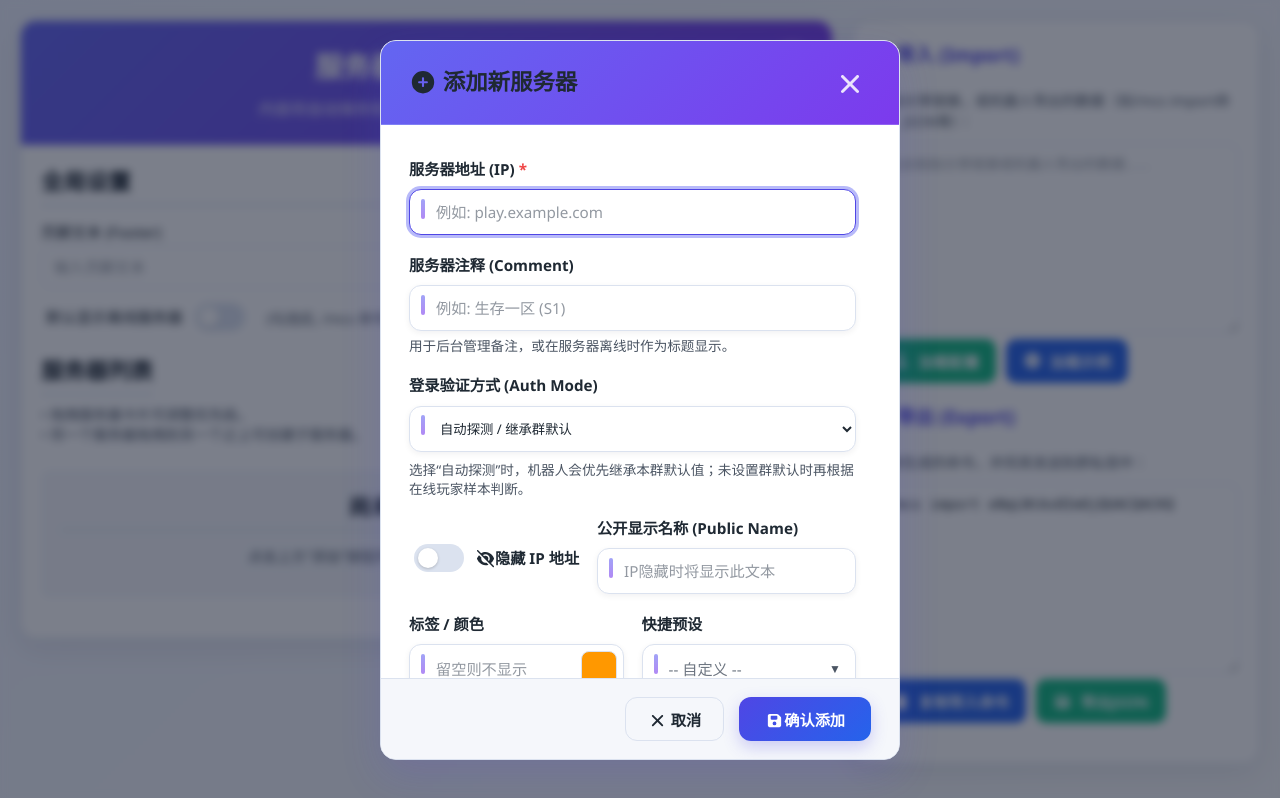
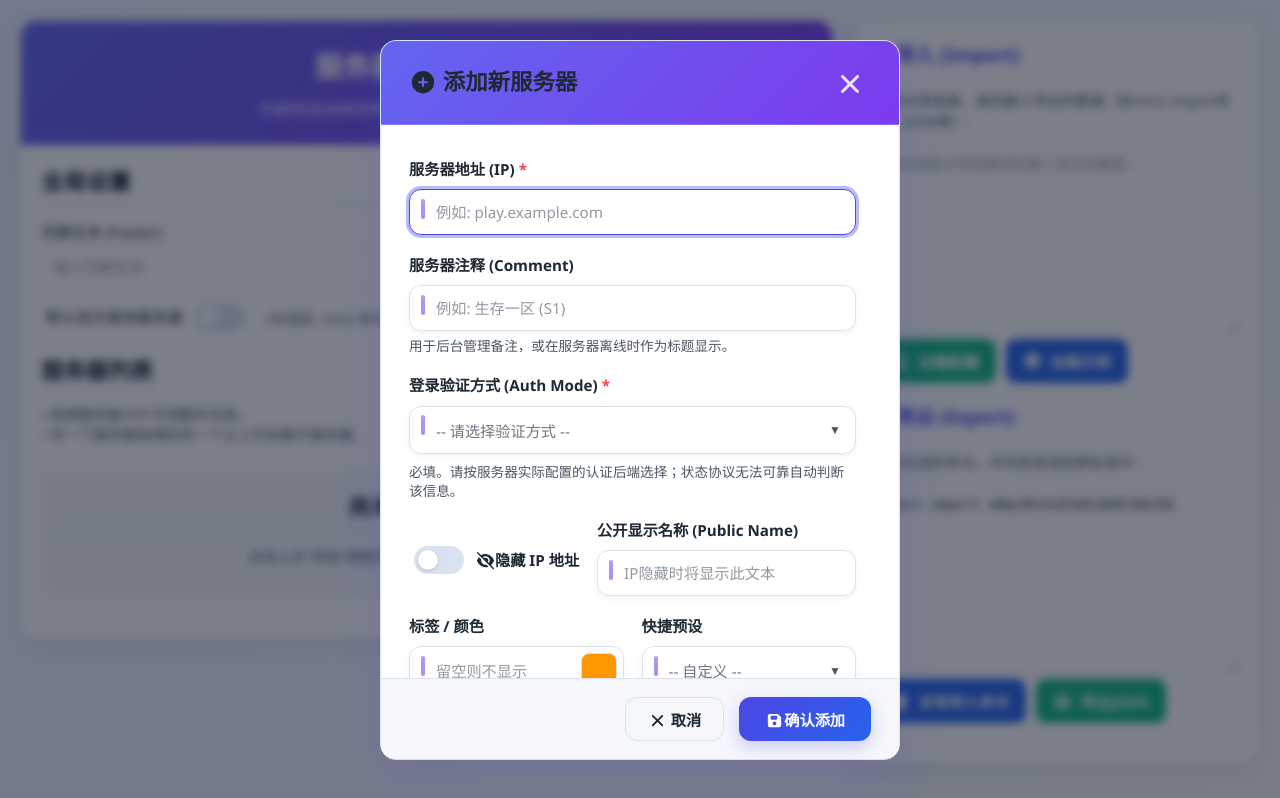
Before and after one commit to FlyingPig278/mcs-editor, a Vue app: page / in a window 1280 px wide. Both pictures are taken after a click on the button "+ 添加服务器". Built offline with nearby package versions, Linux system fonts and the light colour scheme.

Commit message:
feat: 增加 XDU 验证方式并设为必填

```diff
--- a/src/App.vue
+++ b/src/App.vue
@@ -24,7 +24,7 @@ import pako from 'pako'
 
 // --- 数据压缩与编码 ---
 
-type AuthMode = '' | 'official' | 'mua' | 'yggdrasil' | 'offline' | 'mixed'
+type AuthMode = '' | 'xdu' | 'mua' | 'official' | 'yggdrasil' | 'offline' | 'mixed'
 
 // 定义服务器数据在紧凑数组表示中的索引常量，用于优化体积
 const S_IP = 0;
@@ -44,7 +44,9 @@ const AUTH_MODE_TO_CODE: Record<AuthMode, number> = {
   mua: 2,
   yggdrasil: 3,
   offline: 4,
-  mixed: 5
+  mixed: 5,
+  // 只能追加，不能重排已有编号，否则旧版配置链接会被错误解码。
+  xdu: 6
 }
 
 const CODE_TO_AUTH_MODE: Record<number, AuthMode> = {
@@ -53,7 +55,8 @@ const CODE_TO_AUTH_MODE: Record<number, AuthMode> = {
   2: 'mua',
   3: 'yggdrasil',
   4: 'offline',
-  5: 'mixed'
+  5: 'mixed',
+  6: 'xdu'
 }
 
 function normalizeAuthMode(value: unknown): AuthMode {
@@ -250,20 +253,20 @@ const serverTypeLabels: Record<string, string> = {
 }
 
 const authModeOptions: Array<{ value: AuthMode; label: string; shortLabel: string }> = [
-  { value: '', label: '自动探测 / 继承群默认', shortLabel: '自动' },
+  { value: 'xdu', label: 'XDUCraft 本校皮肤站登录', shortLabel: 'XDU' },
+  { value: 'mua', label: 'MUA 联合皮肤站登录', shortLabel: 'MUA' },
   { value: 'official', label: '正版登录', shortLabel: '正版' },
-  { value: 'mua', label: 'MUA 联合皮肤站登录', shortLabel: 'MUA' },
   { value: 'yggdrasil', label: '第三方外置登录', shortLabel: '外置' },
   { value: 'offline', label: '离线验证', shortLabel: '离线登录' },
   { value: 'mixed', label: '混合验证', shortLabel: '混合' }
 ]
 
-const authModeLabels: Record<AuthMode, string> = Object.fromEntries(
+const authModeLabels: Partial<Record<AuthMode, string>> = Object.fromEntries(
     authModeOptions.map(option => [option.value, option.shortLabel])
-) as Record<AuthMode, string>
+) as Partial<Record<AuthMode, string>>
 
 function getAuthModeLabel(value: unknown): string {
-  return authModeLabels[normalizeAuthMode(value)]
+  return authModeLabels[normalizeAuthMode(value)] ?? ''
 }
 
 // --- 3. 核心响应式状态 ---
@@ -326,6 +329,10 @@ const isPresetSelectOpen = ref(false)
 const presetSelectTriggerRef = ref<HTMLElement | null>(null)
 const presetSelectOptionsRef = ref<HTMLElement | null>(null)
 const activePresetIndex = ref(-1)
+const isAuthModeSelectOpen = ref(false)
+const authModeSelectTriggerRef = ref<HTMLElement | null>(null)
+const authModeSelectOptionsRef = ref<HTMLElement | null>(null)
+const activeAuthModeIndex = ref(-1)
 const isColorPickerOpen = ref(false)
 const colorPickerTriggerRef = ref<HTMLElement | null>(null)
 const colorPickerPanelRef = ref<HTMLElement | null>(null)
@@ -423,6 +430,12 @@ function handleGlobalKeydown(event: KeyboardEvent) {
       isColorPickerOpen.value = false;
       (colorPickerTriggerRef.value as HTMLElement | null)?.focus()
     }
+    else if (isAuthModeSelectOpen.value) {
+      event.preventDefault()
+      isAuthModeSelectOpen.value = false
+      activeAuthModeIndex.value = -1
+      authModeSelectTriggerRef.value?.focus()
+    }
     else if (isPresetSelectOpen.value) {
       event.preventDefault()
       isPresetSelectOpen.value = false;
@@ -440,6 +453,11 @@ function handleGlobalKeydown(event: KeyboardEvent) {
   } else if (event.key === 'Tab') {
     if (isColorPickerOpen.value) {
       isColorPickerOpen.value = false
+      trapFocus(event, serverModalRef)
+    }
+    else if (isAuthModeSelectOpen.value) {
+      isAuthModeSelectOpen.value = false
+      activeAuthModeIndex.value = -1
       trapFocus(event, serverModalRef)
     }
     else if (isPresetSelectOpen.value) {
@@ -538,6 +556,11 @@ const selectedPresetObject = computed<{ tag: string; tag_color_with_hash: string
   return presets[currentServerData.value.selectedPreset]
 })
 
+const selectedAuthModeOption = computed(() => {
+  const selectedMode = normalizeAuthMode(currentServerData.value?.auth_mode)
+  return authModeOptions.find(option => option.value === selectedMode)
+})
+
 const isAddMode = computed(() => modalMode.value === MODAL_MODE.ADD);
 
 // --- (G) 响应式布局与手风琴效果 ---
@@ -665,6 +688,8 @@ async function openServerModal(serverToEdit: Server | null = null, parentServer:
   }
 
   isSaving.value = false;
+  isAuthModeSelectOpen.value = false
+  activeAuthModeIndex.value = -1
 
   // 先将数据设为 null，以确保 Vue 的 v-if 指令能够正确触发组件的重新渲染
   currentServerData.value = null
@@ -688,6 +713,8 @@ async function openServerModal(serverToEdit: Server | null = null, parentServer:
  */
 function closeServerModal() {
   isServerModalVisible.value = false
+  isAuthModeSelectOpen.value = false
+  activeAuthModeIndex.value = -1
 
   if (cancelModalTimeout) {
     clearTimeout(cancelModalTimeout)
@@ -716,6 +743,13 @@ async function saveServer() {
     showAlert('服务器地址 (IP) 不能为空！', '保存失败');
     isSaving.value = false;
     return;
+  }
+
+  server.auth_mode = normalizeAuthMode(server.auth_mode)
+  if (!server.auth_mode) {
+    showAlert('请选择登录验证方式！', '保存失败')
+    isSaving.value = false
+    return
   }
 
   const isIpChanged = newIp !== editingServerIp.value;
@@ -926,6 +960,8 @@ function onColorInput(server: Server) {
  * @description 切换父服务器下拉框的显示。
  */
 function toggleParentSelect() {
+  isAuthModeSelectOpen.value = false
+  activeAuthModeIndex.value = -1
   isParentSelectOpen.value = !isParentSelectOpen.value
   if (isParentSelectOpen.value) {
     const currentIndex = potentialParentServers.value.findIndex(p => p.ip === currentServerData.value?.parent_ip);
@@ -993,6 +1029,8 @@ function handleClickOutsideParentSelect(event: MouseEvent) {
  * @description 切换快捷预设下拉框的显示。
  */
 function togglePresetSelect() {
+  isAuthModeSelectOpen.value = false
+  activeAuthModeIndex.value = -1
   isPresetSelectOpen.value = !isPresetSelectOpen.value;
   if (isPresetSelectOpen.value) {
     const presetKeys = Object.keys(presets);
@@ -1053,6 +1091,100 @@ function handleClickOutsidePresetSelect(event: MouseEvent) {
       presetSelectOptionsRef.value && !(presetSelectOptionsRef.value as HTMLElement).contains(event.target as Node)
   ) {
     isPresetSelectOpen.value = false
+  }
+}
+
+/**
+ * @description 切换登录验证方式下拉框，并把键盘高亮定位到当前选项。
+ */
+function toggleAuthModeSelect() {
+  isPresetSelectOpen.value = false
+  activePresetIndex.value = -1
+  isParentSelectOpen.value = false
+  activeParentIndex.value = -1
+  isAuthModeSelectOpen.value = !isAuthModeSelectOpen.value
+
+  if (isAuthModeSelectOpen.value) {
+    const selectedMode = normalizeAuthMode(currentServerData.value?.auth_mode)
+    activeAuthModeIndex.value = Math.max(
+        0,
+        authModeOptions.findIndex(option => option.value === selectedMode)
+    )
+    nextTick(() => {
+      const trigger = authModeSelectTriggerRef.value
+      const options = authModeSelectOptionsRef.value
+      const modalBody = trigger?.closest('.modal-body')
+      if (!(modalBody instanceof HTMLElement) || !options) return
+
+      // 绝对定位的列表会被可滚动的弹窗正文裁切；仅滚动正文到恰好容纳列表，
+      // 不改变弹窗或其他自定义下拉框的布局。
+      const overflow = options.getBoundingClientRect().bottom
+          - modalBody.getBoundingClientRect().bottom
+      if (overflow > 0) {
+        modalBody.scrollTop += overflow + 8
+      }
+    })
+  } else {
+    activeAuthModeIndex.value = -1
+  }
+}
+
+/**
+ * @description 支持上下方向键、Home/End 和 Enter/Space 选择登录验证方式。
+ */
+function handleAuthModeSelectKeydown(event: KeyboardEvent) {
+  if (!isAuthModeSelectOpen.value) {
+    if (['ArrowDown', 'ArrowUp', 'Enter', ' '].includes(event.key)) {
+      event.preventDefault()
+      toggleAuthModeSelect()
+    }
+    return
+  }
+
+  const lastIndex = authModeOptions.length - 1
+  if (event.key === 'ArrowDown') {
+    event.preventDefault()
+    activeAuthModeIndex.value = (activeAuthModeIndex.value + 1) % authModeOptions.length
+  } else if (event.key === 'ArrowUp') {
+    event.preventDefault()
+    activeAuthModeIndex.value = (activeAuthModeIndex.value - 1 + authModeOptions.length) % authModeOptions.length
+  } else if (event.key === 'Home') {
+    event.preventDefault()
+    activeAuthModeIndex.value = 0
+  } else if (event.key === 'End') {
+    event.preventDefault()
+    activeAuthModeIndex.value = lastIndex
+  } else if (event.key === 'Enter' || event.key === ' ') {
+    event.preventDefault()
+    const selected = authModeOptions[activeAuthModeIndex.value]
+    if (selected) selectAuthMode(selected.value)
+  }
+
+  nextTick(() => {
+    authModeSelectOptionsRef.value
+        ?.querySelector('.is-active')
+        ?.scrollIntoView({ block: 'nearest' })
+  })
+}
+
+function selectAuthMode(mode: AuthMode) {
+  if (currentServerData.value) {
+    currentServerData.value.auth_mode = mode
+  }
+  isAuthModeSelectOpen.value = false
+  activeAuthModeIndex.value = -1
+  authModeSelectTriggerRef.value?.focus()
+}
+
+function handleClickOutsideAuthModeSelect(event: MouseEvent) {
+  const target = event.target as Node
+  if (
+      isAuthModeSelectOpen.value &&
+      !authModeSelectTriggerRef.value?.contains(target) &&
+      !authModeSelectOptionsRef.value?.contains(target)
+  ) {
+    isAuthModeSelectOpen.value = false
+    activeAuthModeIndex.value = -1
   }
 }
 
@@ -1471,6 +1603,14 @@ const startWatch = () => {
 // --- 9. 初始化与生命周期 ---
 
 onMounted(async () => {
+  // 先注册全局交互，确保通过 URL 导入配置后提前返回时，下拉框仍可正常使用。
+  document.addEventListener('keydown', handleGlobalKeydown)
+  document.addEventListener('mousedown', handleClickOutsideParentSelect)
+  document.addEventListener('mousedown', handleClickOutsidePresetSelect)
+  document.addEventListener('mousedown', handleClickOutsideAuthModeSelect)
+  window.addEventListener('resize', handleResize)
+  handleResize()
+
   // 优先检查 URL search params 中是否有名为 'data' 的参数
   const urlParams = new URLSearchParams(window.location.search);
   const dataFromUrl = urlParams.get('data');
@@ -1527,10 +1667,6 @@ onMounted(async () => {
     applyTheme(prefersDark)
   }
 
-  // 添加全局事件监听
-  document.addEventListener('keydown', handleGlobalKeydown);
-  window.addEventListener('resize', handleResize);
-  handleResize(); // 初始加载时执行一次
 });
 
 onBeforeUnmount(() => {
@@ -1539,6 +1675,7 @@ onBeforeUnmount(() => {
   window.removeEventListener('resize', handleResize);
   document.removeEventListener('mousedown', handleClickOutsideParentSelect);
   document.removeEventListener('mousedown', handleClickOutsidePresetSelect);
+  document.removeEventListener('mousedown', handleClickOutsideAuthModeSelect);
 });
 
 </script>
@@ -1817,15 +1954,58 @@ onBeforeUnmount(() => {
 
               <div class="form-row">
                 <div class="form-group grow">
-                  <label for="auth-mode-select">登录验证方式 (Auth Mode)</label>
-                  <select id="auth-mode-select" v-model="currentServerData.auth_mode">
-                    <option v-for="option in authModeOptions" :key="option.value || 'auto'"
-                            :value="option.value">
-                      {{ option.label }}
-                    </option>
-                  </select>
+                  <label id="auth-mode-select-label">
+                    登录验证方式 (Auth Mode) <span class="required">*</span>
+                  </label>
+                  <div class="custom-select-container">
+                    <button id="auth-mode-select" ref="authModeSelectTriggerRef" type="button"
+                            class="custom-select-trigger"
+                            aria-haspopup="listbox" aria-labelledby="auth-mode-select-label auth-mode-select"
+                            aria-required="true"
+                            :aria-invalid="!normalizeAuthMode(currentServerData.auth_mode)"
+                            :aria-expanded="isAuthModeSelectOpen"
+                            :aria-activedescendant="isAuthModeSelectOpen && activeAuthModeIndex > -1
+                              ? `auth-mode-option-${activeAuthModeIndex}`
+                              : undefined"
+                            @click="toggleAuthModeSelect"
+                            @keydown="handleAuthModeSelectKeydown">
+                      <span v-if="selectedAuthModeOption" class="selected-option-content">
+                        <span class="auth-mode-badge"
+                              :data-mode="selectedAuthModeOption.value">
+                          {{ selectedAuthModeOption.shortLabel }}
+                        </span>
+                        <span class="option-text">{{ selectedAuthModeOption.label }}</span>
+                      </span>
+                      <span v-else class="option-placeholder">-- 请选择验证方式 --</span>
+                      <span class="custom-select-arrow"
+                            :class="{ 'is-open': isAuthModeSelectOpen }">▼</span>
+                    </button>
+
+                    <transition name="modal-fade">
+                      <ul v-if="isAuthModeSelectOpen" ref="authModeSelectOptionsRef"
+                          class="custom-select-options auth-mode-options" role="listbox"
+                          aria-labelledby="auth-mode-select-label">
+                        <li v-for="(option, index) in authModeOptions"
+                            :id="`auth-mode-option-${index}`"
+                            :key="option.value"
+                            class="custom-select-option"
+                            :class="{
+                              'is-selected': normalizeAuthMode(currentServerData.auth_mode) === option.value,
+                              'is-active': activeAuthModeIndex === index
+                            }"
+                            role="option"
+                            :aria-selected="normalizeAuthMode(currentServerData.auth_mode) === option.value"
+                            @click="selectAuthMode(option.value)">
+                          <span class="auth-mode-badge" :data-mode="option.value">
+                            {{ option.shortLabel }}
+                          </span>
+                          <span class="option-text">{{ option.label }}</span>
+                        </li>
+                      </ul>
+                    </transition>
+                  </div>
                   <p class="form-help-text">
-                    选择“自动探测”时，机器人会优先继承本群默认值；未设置群默认时再根据在线玩家样本判断。
+                    必填。请按服务器实际配置的认证后端选择；状态协议无法可靠自动判断该信息。
                   </p>
                 </div>
               </div>
@@ -2555,6 +2735,10 @@ textarea {
   background: #2ea043;
 }
 
+.auth-mode-badge[data-mode="xdu"] {
+  background: #1f6feb;
+}
+
 .auth-mode-badge[data-mode="mua"] {
   background: #5865f2;
 }
@@ -2937,8 +3121,7 @@ textarea {
   margin-left: 4px;
 }
 
-.server-form input[type="text"],
-.server-form select {
+.server-form input[type="text"] {
   width: 100%;
   padding: 12px 14px;
   border: 1px solid var(--color-border);
@@ -2952,14 +3135,7 @@ textarea {
   z-index: 1;
 }
 
-.server-form select {
-  min-height: 45px;
-  padding-left: 26px;
-  cursor: pointer;
-}
-
-.server-form input[type="text"]:focus,
-.server-form select:focus {
+.server-form input[type="text"]:focus {
   border-color: var(--color-primary);
   box-shadow: 0 0 0 3px var(--color-focus-outline);
   outline: none;
@@ -3033,7 +3209,7 @@ textarea {
   min-width: 0;
 }
 
-/* --- 10. 自定义下拉框 (预设/父服务器) --- */
+/* --- 10. 自定义下拉框（验证方式/预设/父服务器） --- */
 .custom-select-container {
   position: relative;
   width: 100%;
@@ -3121,6 +3297,10 @@ textarea {
   overscroll-behavior-y: contain;
 }
 
+.custom-select-options.auth-mode-options {
+  max-height: min(285px, 48vh);
+}
+
 .custom-select-option {
   display: flex;
   align-items: center;
```
Also changed, not shown: 2 other files (tests, documents, lock files or other folders).
